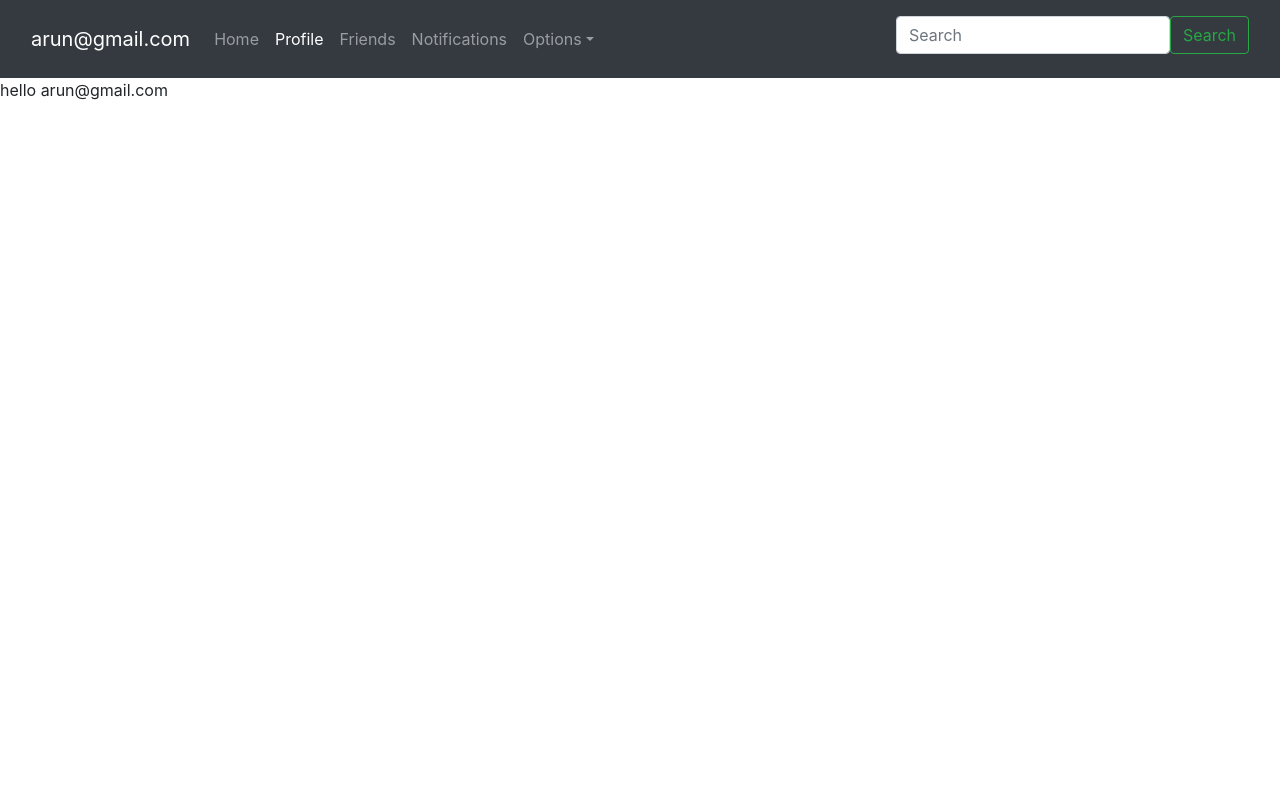
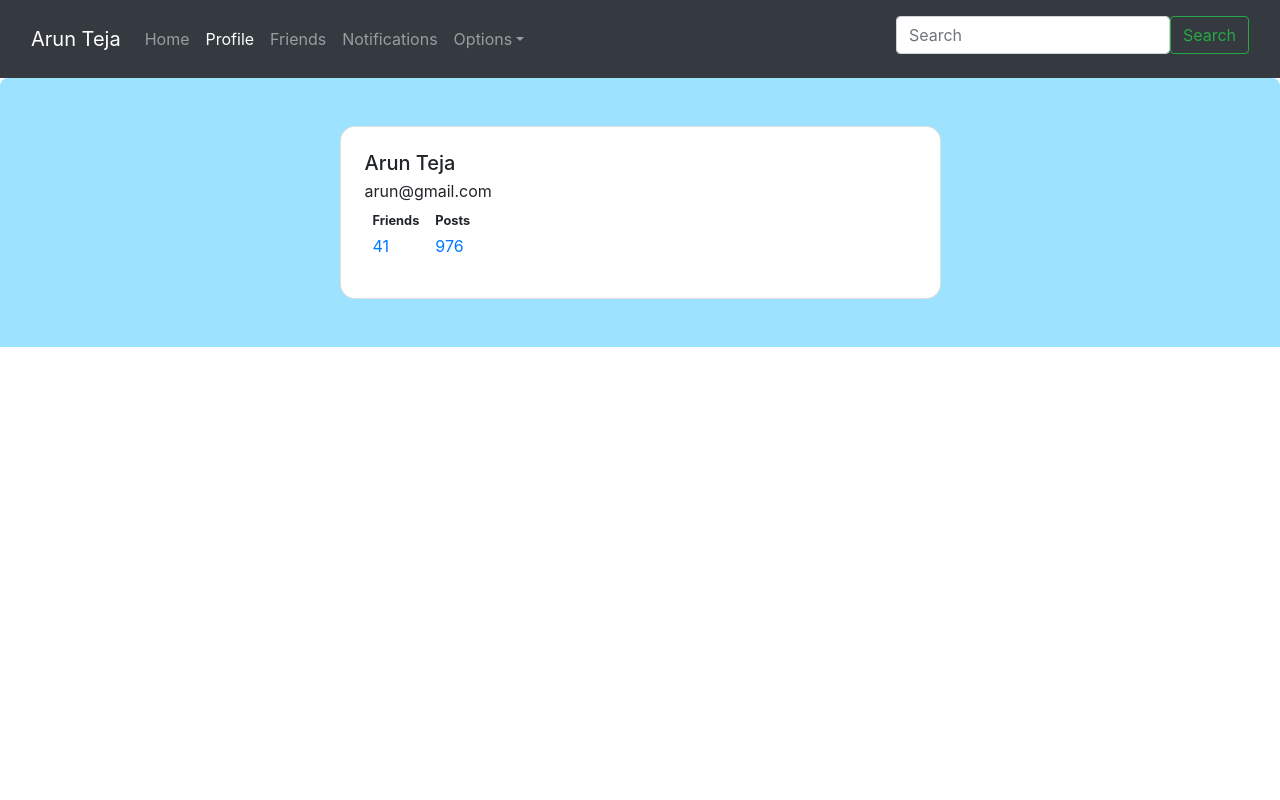
Before and after one commit to ArunDtej/Quotes, a Django app: page /profile/ in a window 1280 px wide. Run offline with Django 5.2, Linux system fonts and the light colour scheme; a user stored in the database is signed in; some libraries are stand-ins or nearby versions.

Commit message:
profile view

```diff
--- a/Quotes/views.py
+++ b/Quotes/views.py
@@ -76,7 +76,7 @@ def unFriend(request, user_id):
 @login_required(login_url= '/auth/login/')
 def Profile(request, user_id = None):
     if user_id == None or user_id == request.user.id:
-        return render(request, 'my_profile.html', {'name': request.user})
+        return render(request, 'my_profile.html', {"name": request.user.get_full_name(), "username": request.user.username, "email": request.user.email})
     else:
         user = User.objects.filter(id = user_id).first()
         return render(request, 'profile_template.html', {'name': request.user, "friend" : user.get_full_name()})
--- a/templates/my_profile.html
+++ b/templates/my_profile.html
@@ -1,4 +1,54 @@
 {% extends 'Nav.html' %}
 {% block pagecontent%}
-hello {{name}}
+
+
+<section class="w-100 px-4 py-5" style="background-color: #9de2ff; border-radius: .5rem .5rem 0 0;">
+    <div class="row d-flex justify-content-center">
+        <div class="col col-md-9 col-lg-7 col-xl-6">
+            <div class="card" style="border-radius: 15px;">
+                <div class="card-body p-4">
+                    <div class="d-flex">
+
+                        <div class="flex-grow-1 ms-3">
+
+
+                            <h5 class="mb-1">{{name}}</h5>
+                            <p class="mb-0">{{username}}</p>
+                            <!-- <p class="mb-2 ">{{email}}</p> -->
+
+
+                            <div class="d-flex justify-content-start rounded-3 p-2 mb-2 bg-body-tertiary">
+
+                                <div>
+                                    <p class="small mb-1"><b>Friends</b></p>
+                                    <a href="#">
+                                        <p class="mb-0">41</p>
+                                    </a>
+                                </div>
+
+
+                                <div class="px-3">
+                                    <p class="small mb-1"><b>Posts</b></p>
+                                    <a href="#">
+                                        <p class="mb-0">976</p>
+                                    </a>
+                                </div>
+
+                            </div>
+
+                            <!-- <div class="d-flex pt-1">
+                                <button type="button" data-mdb-button-init data-mdb-ripple-init
+                                    class="btn btn-outline-primary me-1 flex-grow-1">Chat</button>
+                                <button type="button" data-mdb-button-init data-mdb-ripple-init
+                                    class="btn btn-primary flex-grow-1">Follow</button>
+                            </div> -->
+
+                        </div>
+                    </div>
+                </div>
+            </div>
+        </div>
+    </div>
+</section>
+
 {% endblock %}
```
